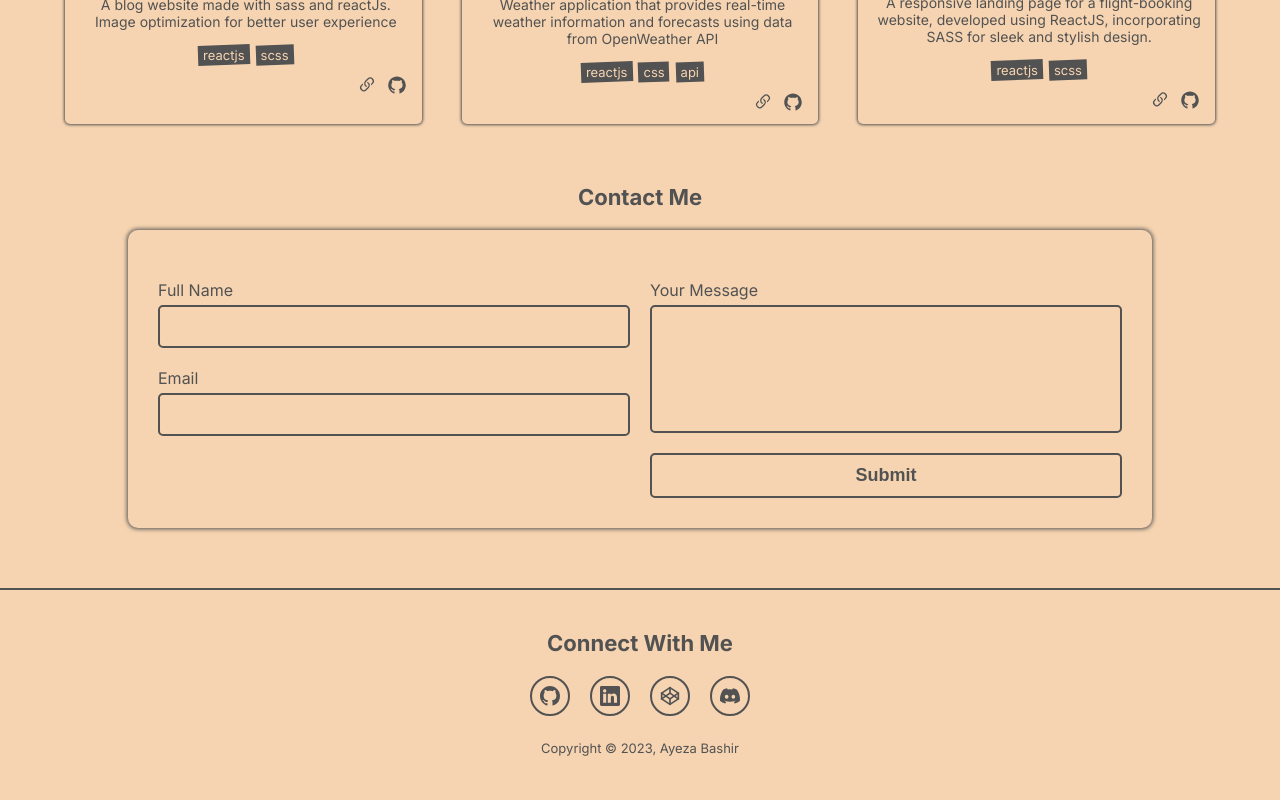
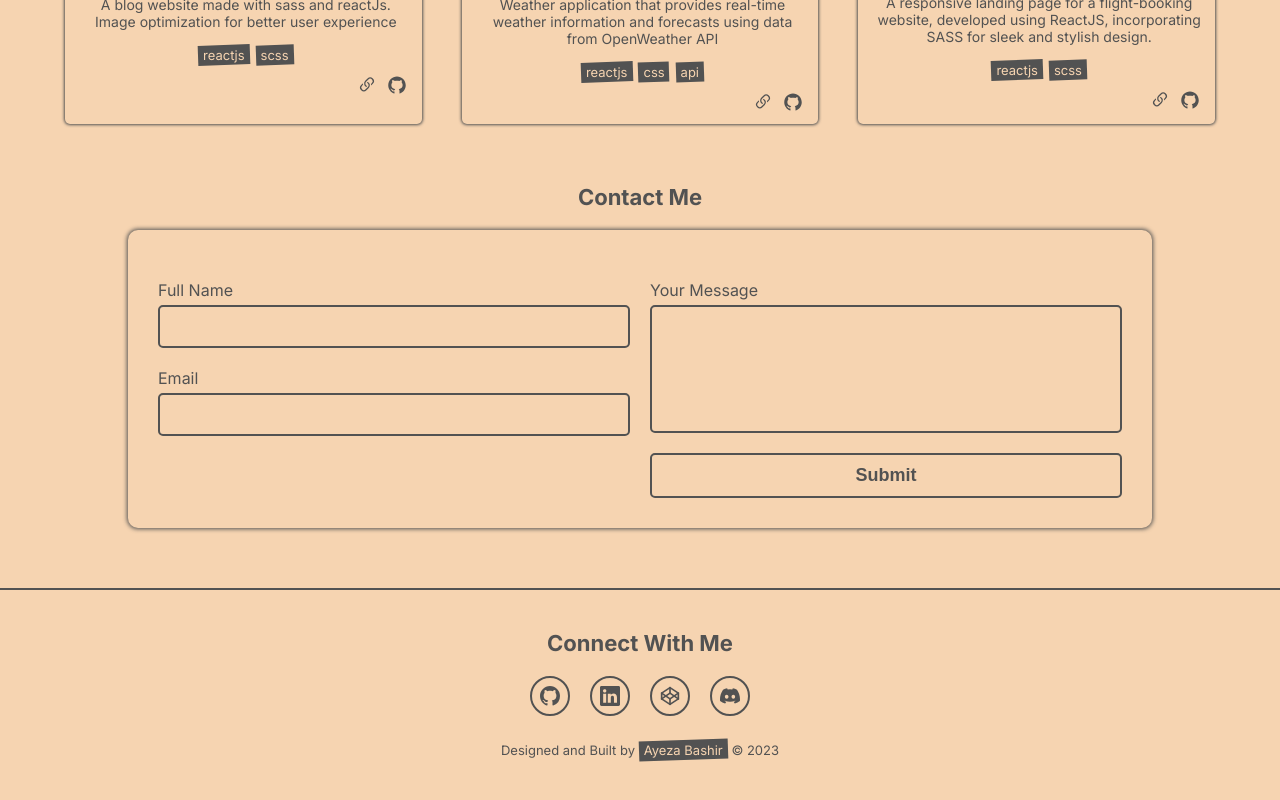
Before and after one commit to ayezabashir/My-Portfolio, a React (Vite) app: page / in a window 1280 px wide. Shown: the part 2636-3436 px from the top of the page. Built offline with nearby package versions, Linux system fonts and the light colour scheme.

Commit message:
styles update

```diff
--- a/src/components/footer/Footer.jsx
+++ b/src/components/footer/Footer.jsx
@@ -30,7 +30,7 @@ const Footer = () => {
                             </li>
                         </ul>
                         <br /><br />
-                        <small className='copyrights'>Copyright &copy; 2023, Ayeza Bashir</small>
+                        <small className='copyrights'>Designed and Built by <span className='highlight'>Ayeza Bashir</span> &copy; 2023</small>
                     </div>
                 </div>
             </footer>
--- a/src/index.scss
+++ b/src/index.scss
@@ -160,6 +160,15 @@ span {
   background: var(--secondary-color);
 }
 
+::-webkit-scrollbar {
+  width: 10px;
+  background-color: var(--secondary-color);
+}
+::-webkit-scrollbar-thumb {
+  border-radius: 0;
+  background: var(--primary-color);
+  border: 2px solid var(--secondary-color);
+}
 *,
 ::after,
 ::before {
```
